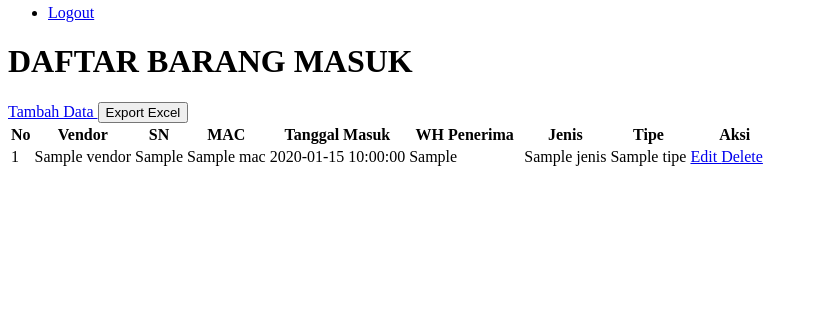
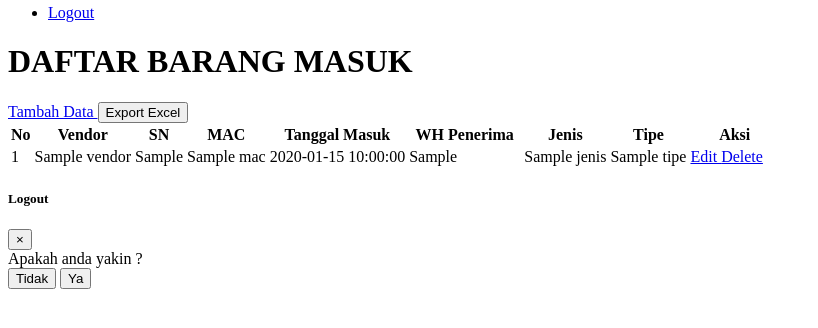
Before and after one commit to aliefardhi/Sistem-Inventori-Gudang-Telkom, a CodeIgniter app: the page made by application/views/Barang_masuk/barang_masuk.php in a window 1280 px wide. Shown: the part 205-533 px from the top of the page, without its empty margins (0-818 px from the left). Run offline with CodeIgniter, Linux system fonts and the light colour scheme; the template is opened without the code that fills it: most values are stand-ins (such as "Sample title", 1, 10 or a date in 2020).

Commit message:
update popup logout

```diff
--- a/application/views/Barang_masuk/barang_masuk.php
+++ b/application/views/Barang_masuk/barang_masuk.php
@@ -22,7 +22,7 @@
             </li>
 
             <li class="barangkeluar nav-item fs-5 fw-bold">
-                <a class="nav-link" href="<?= base_url('barang_keluar') ?>">
+                <a class="nav-link" href="<?= base_url('barang_keluar')?>">
                 <i style="color:white" class="fas fa-shipping-fast"></i>
                     <span>Barang Keluar</span></a>
             </li>
@@ -30,10 +30,11 @@
              <!-- Divider -->
              <hr style="color: white;" class="sidebar-divider mt-4">
 
-            <li class="logout nav-item fs-5 fw-bold ">
-                <a class="nav-link" href="index.html">
-                <i style="color:white" class="fas fa-sign-out-alt"></i>
-                    <span>Logout</span></a>
+             <li class="logout nav-item fs-5 fw-bold ">
+                <a class="nav-link" href="#modal-Logout" data-toggle="modal" onclick="$('#modal-Logout #form-Logout ').attr('action', '<?= base_url();?>auth/logout')">
+                    <i style="color:white" class="fas fa-sign-out-alt"></i>
+                        <span>Logout</span>
+                </a>
             </li>
 
         </ul>
@@ -115,7 +116,29 @@
         </div>
         <!-- End of Content Wrapper -->
 
+        <!-- Modal -->
+        <div class="modal fade" id="modal-Logout" tabindex="-1" aria-labelledby="modal-Logout" aria-hidden="true">
+            <div class="modal-dialog">
+                <div class="modal-content">
+                <div class="modal-header">
+                    <h5 class="modal-title" id="modal-Logout">Logout</h5>
+                    <button type="button" class="close" data-dismiss="modal" aria-label="Close">
+                    <span aria-hidden="true">&times;</span>
+                    </button>
+                </div>
+                <div class="modal-body">
+                    Apakah anda yakin ?
+                </div>
+                <div class="modal-footer">
+                    <form id="form-Logout" action="">
+                        <button type="button" class="btn btn-secondary" data-dismiss="modal">Tidak</button>
+                        <button type="submit" class="btn btn-primary">Ya</button>
+                    </form>
 
+                </div>
+                </div>
+            </div>
+        </div>
 
     </div>
     <!-- End of Page Wrapper -->
--- a/assets/js/myscript.js
+++ b/assets/js/myscript.js
@@ -1,7 +1,7 @@
 const flashData = $('.flash-data').data('flashdata');
   if (flashData){
     Swal.fire({
-        title : 'Data Barang Masuk',
+        title : 'Data Barang',
         text : 'Berhasil ' + flashData,
         icon : 'success',
     });
```
Also changed, not shown: application/views/barang_keluar/barang_keluar.php (+30 -3 lines).
